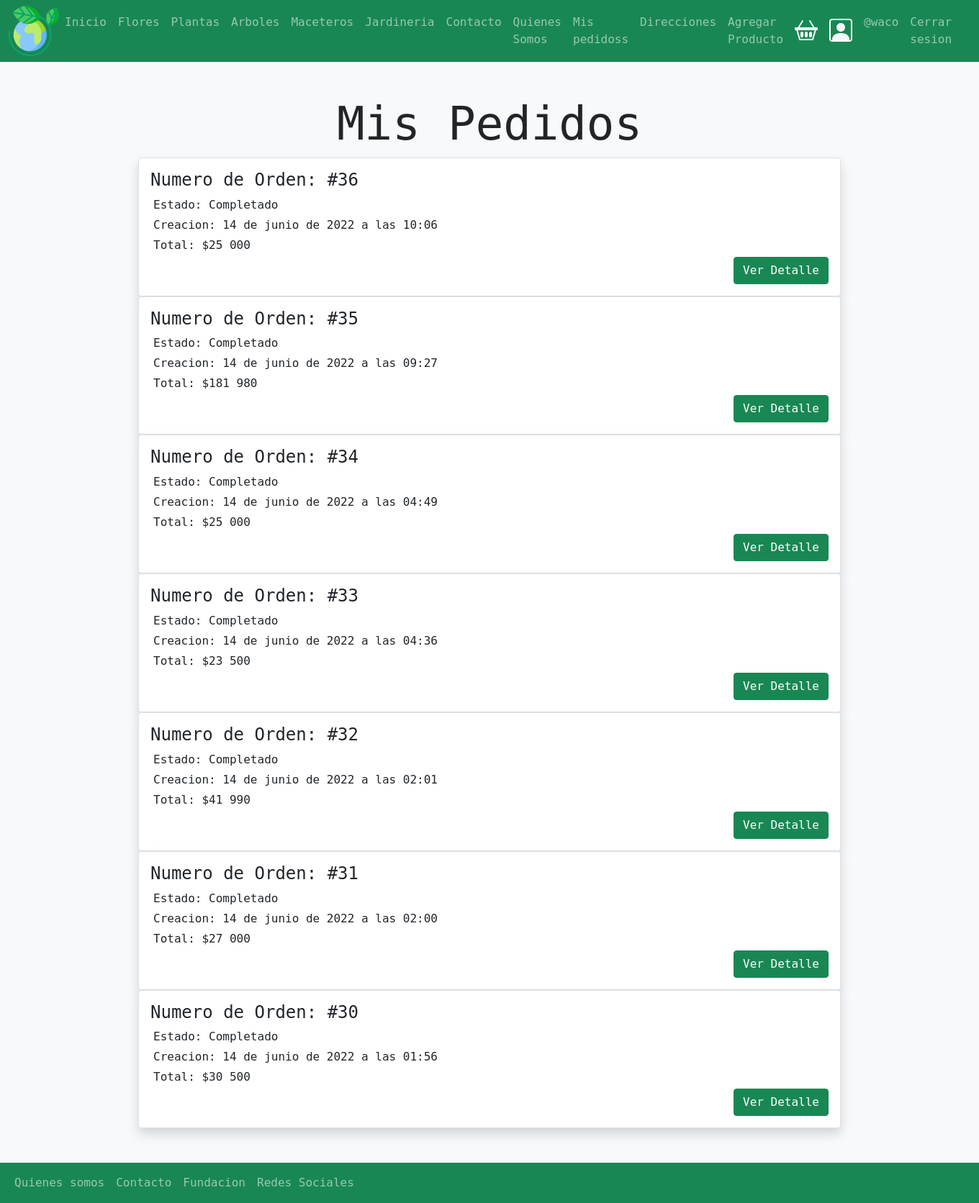
After one commit to dy-garces/tiendaFloreria, a Django app: page /orden/completados in a window 1360 px wide. The commit adds this page. Shown: the whole page at 72% size. Run offline with Django 4.2, Linux system fonts and the light colour scheme; a user stored in the database is signed in; data comes from the database, SQL or seed files in the repository; both versions use the stored data as it was after the commit.

Commit message:
Creacion de mis pedidos

```diff
--- a/tiendaFloreria/carrito/models.py
+++ b/tiendaFloreria/carrito/models.py
@@ -1,6 +1,7 @@
 import uuid
 from django.db import models
 from django.contrib.auth.models import User
+from ordenes.common import OrdenesStatus
 from productos.models import Producto
 from django.db.models.signals import pre_save,m2m_changed, post_save
 # Create your models here.
@@ -40,7 +41,7 @@ class Carrito(models.Model):
 
     @property
     def orden(self):
-       return self.ordenes_set.first()
+       return self.ordenes_set.filter(status=OrdenesStatus.CREADO).first()
 
 
 class CarritoProductosManager(models.Manager):
--- /dev/null
+++ b/tiendaFloreria/ordenes/common.py
@@ -0,0 +1,9 @@
+from enum import Enum
+
+class OrdenesStatus(Enum):
+    CREADO = 'CREADO'
+    PAGADO = 'PAGADO'
+    COMPLETADO = 'COMPLETADO'
+    CANCELADO = 'CANCELADO'
+
+choices = [( tag, tag.value) for  tag in OrdenesStatus]
--- a/tiendaFloreria/ordenes/models.py
+++ b/tiendaFloreria/ordenes/models.py
@@ -3,19 +3,9 @@ from django.db.models.signals import pre_save
 from django.db import models
 from django.contrib.auth.models import User
 from carrito.models import Carrito
-from enum import Enum
-
-
+from .common import OrdenesStatus, choices
 from direccion_envio.models import DireccionEnvio
 # Create your models here.
-
-class OrdenesStatus(Enum):
-    CREADO = 'CREADO'
-    PAGADO = 'PAGADO'
-    COMPLETADO = 'COMPLETADO'
-    CANCELADO = 'CANCELADO'
-
-choices = [( tag, tag.value) for  tag in OrdenesStatus]
 
 class Ordenes(models.Model):
     orden_id = models.CharField(max_length=100, null=False, blank=False, unique=True)
@@ -52,6 +42,5 @@ def set_orden_id(sender, instance, *args, **kwargs):
 def set_total(sender, instance, *args, **kwargs):
     instance.total = instance.get_total()
 
-
 pre_save.connect(set_orden_id, sender=Ordenes)
 pre_save.connect(set_total, sender=Ordenes)
--- /dev/null
+++ b/tiendaFloreria/ordenes/templates/ordenes/ordenes.html
@@ -0,0 +1,31 @@
+{% extends 'base.html' %}
+{% load humanize %}
+{% block contenido %}
+<section>
+    <div class="p-5 bg-light">
+        <div class="container">
+            <h1 class="display-3 text-center bg-light">Mis Pedidos</h1>
+        </div>
+        <div class="container">
+            {% for orden in object_list %}
+            {% if orden.status == 'OrdenesStatus.COMPLETADO' %}
+            <div class="card border rounded shadow">
+              <div class="card-body">
+                    <h4 class="card-title"> Numero de Orden:  #{{ orden.id}}</h4>
+                    <p class="card-text m-1">Estado:  Completado </p>
+                    <p class="card-text m-1"> Creacion: {{ orden.creacion}} </p>
+                    <p class="card-text m-1"> Total: ${{ orden.total | intcomma}} </p>
+                    <div class="d-flex justify-content-end">
+                        <a href="#" class=" btn btn-success"> Ver Detalle</a>
+                    </div>
+              </div>
+            </div>
+            {% endif %}
+            {% endfor %}
+        </div>
+
+    </div>
+</section>
+
+
+{% endblock contenido %}
--- a/tiendaFloreria/ordenes/urls.py
+++ b/tiendaFloreria/ordenes/urls.py
@@ -9,5 +9,7 @@ urlpatterns = [
     path('direccion', views.direccion, name="direccion"),
     path('confirmacion', views.confirmacion, name='confirmacion'),
     path('cancelar', views.cancelar, name='cancelar'),
-    path('completar', views.completar, name='completar')
+    path('completar', views.completar, name='completar'),
+    path('completados', views.OrdenesListView.as_view(), name='completados')
+
 ]
--- a/tiendaFloreria/ordenes/views.py
+++ b/tiendaFloreria/ordenes/views.py
@@ -1,4 +1,6 @@
+
 from django.shortcuts import redirect, render
+from ordenes.common import OrdenesStatus
 from .models import Ordenes
 from carrito.models import Carrito
 from django.contrib.auth.decorators import login_required
@@ -6,7 +8,9 @@ from .utilis import breadcrumb, destruir_orden
 from direccion_envio.models import DireccionEnvio
 from django.contrib import messages
 from carrito.utilis import destruir_carrito
-from django.contrib.auth.models import User
+from django.contrib.auth.mixins import LoginRequiredMixin
+from django.views.generic.list import ListView
+
 # Create your views here.
 
 
@@ -182,3 +186,11 @@ def completar(request):
 
     messages.success(request, 'Compra Completada exitosamente')
     return redirect('home')
+
+class OrdenesListView(LoginRequiredMixin, ListView):
+    login_url = 'login'
+    modelo = Ordenes
+    template_name = 'ordenes/ordenes.html'
+
+    def get_queryset(self):
+        return Ordenes.objects.filter(usuario = self.request.user).order_by('-id')
--- a/tiendaFloreria/templates/base.html
+++ b/tiendaFloreria/templates/base.html
@@ -55,6 +55,11 @@
                         <li class="nav-item">
                             <a class="nav-link" href="{% url 'quienesSomos'%}">Quienes Somos</a>
                         </li>
+                        {% if user.is_authenticated %}
+                        <li class="nav-item">
+                            <a class="nav-link" href="{% url 'ordenes:completados'%}">Mis pedidoss</a>
+                        </li>
+                        {% endif %}
                         {% if user.is_authenticated %}
                             <li class="nav-item">
                                 <a class="nav-link" href="{% url 'direccion_envio:direccion_envio'%}">Direcciones</a>
```
Also changed, not shown: tiendaFloreria/db.sqlite3.
